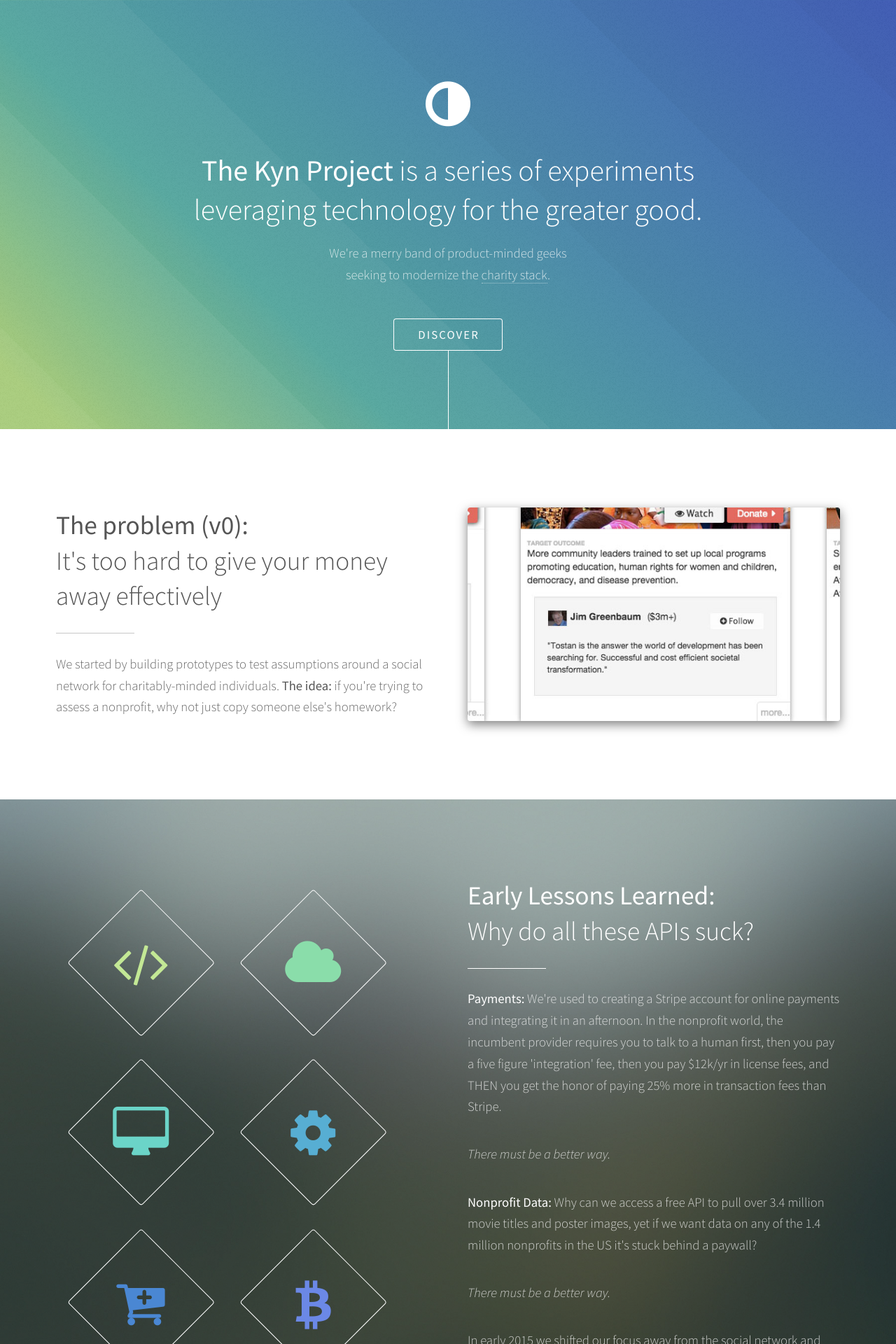
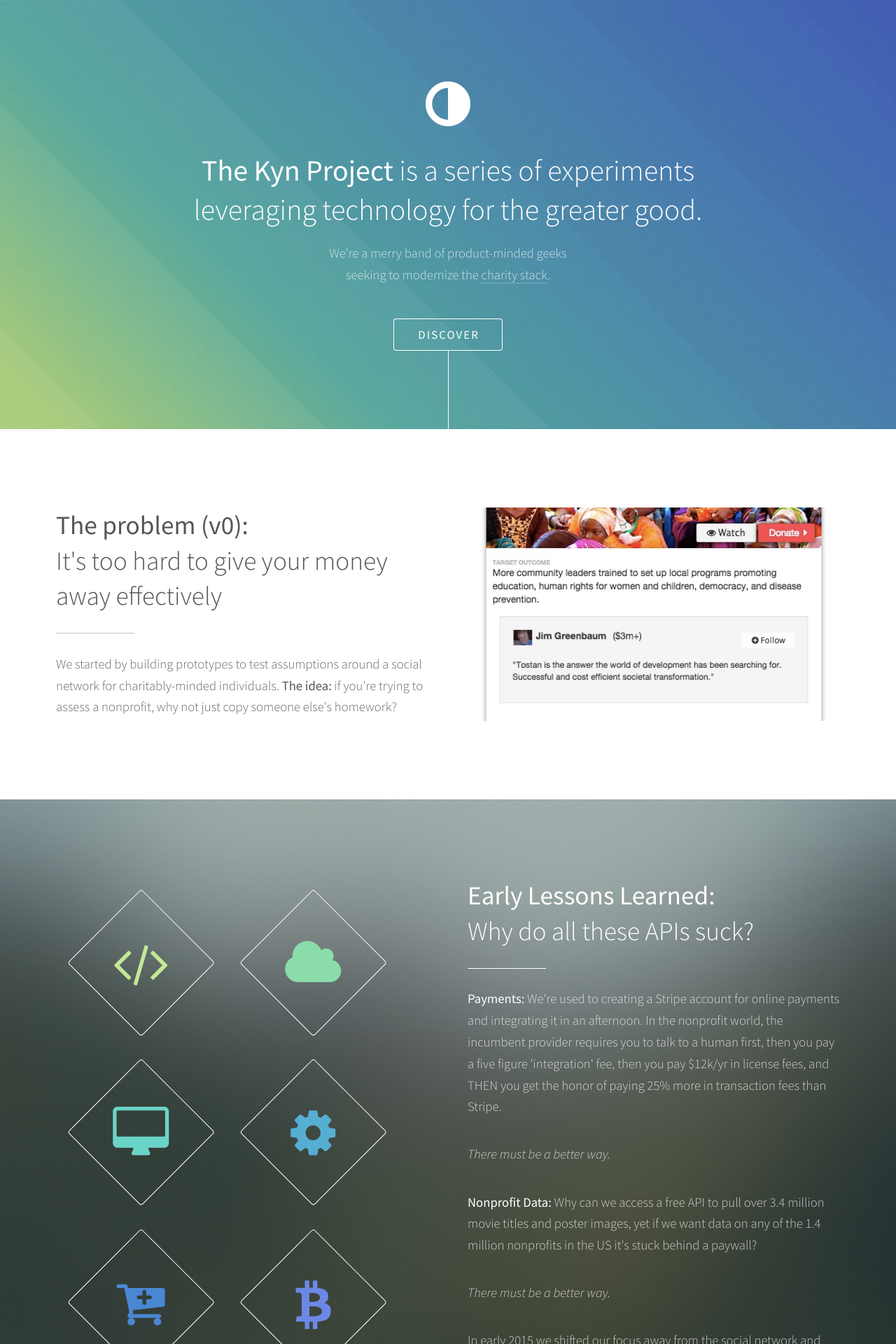
Before and after one commit to Kyn/kyn.github.io, a Jekyll site: the page built from index.html, in a window 1280 px wide. Shown: the top 1920 px of the page at 70% size. Built offline with Jekyll 4.4.1, drawn with Linux system fonts in a browser that asks for light colours; nearby versions of some CDN libraries.

Commit message:
Image cleanup

```diff
--- a/css/main.scss
+++ b/css/main.scss
@@ -524,7 +524,7 @@
     }
 
     &.social-network {
-      box-shadow: 0 5px 15px rgba(0, 0, 0, 0.5);
+      //box-shadow: 0 5px 15px rgba(0, 0, 0, 0.5);
     }
   }
 
--- a/index.html
+++ b/index.html
@@ -29,7 +29,7 @@ title: The Kyn Project &#58;&#58; Find charities you love by following philanthr
           <p>We started by building prototypes to test assumptions around a social network for charitably-minded individuals. <strong>The idea:</strong> if you're trying to assess a nonprofit, why not just copy someone else's homework?</p>
         </div>
         <div class="6u$ 12u$(medium) important(medium)">
-          <span class="image fit social-network"><img src="images/kyn-the-social-network-screenshot.jpg" alt="Kyn - The Social Network" /></span>
+          <span class="image fit social-network"><img src="images/kyn-the-social-network-screenshot-v2.jpg" alt="Kyn - The Social Network" /></span>
         </div>
       </div>
     </div>
```
Also changed, not shown: images/kyn-the-social-network-screenshot-v2.jpg (added), images/kyn-the-social-network-screenshot.jpg (deleted).
